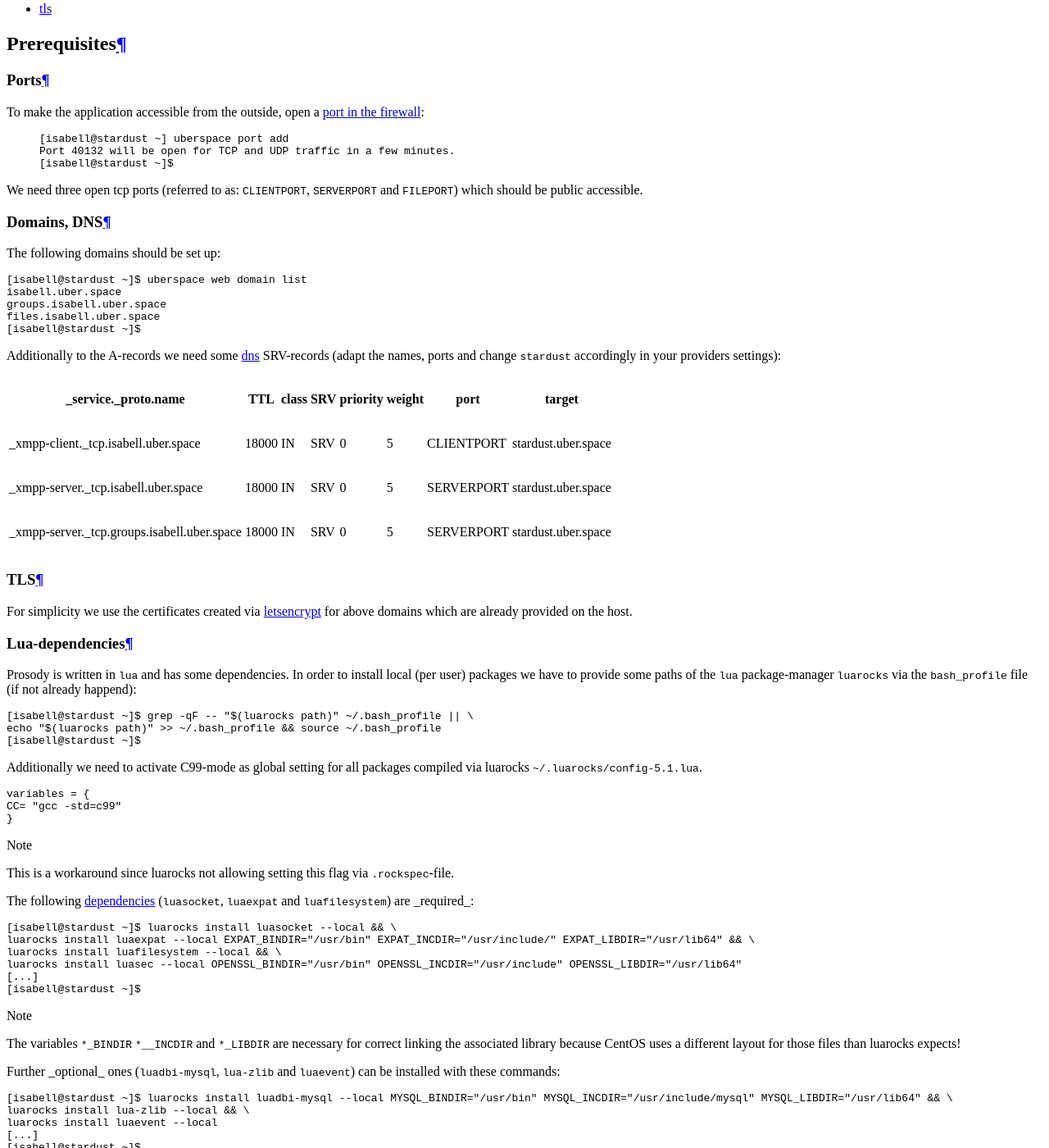
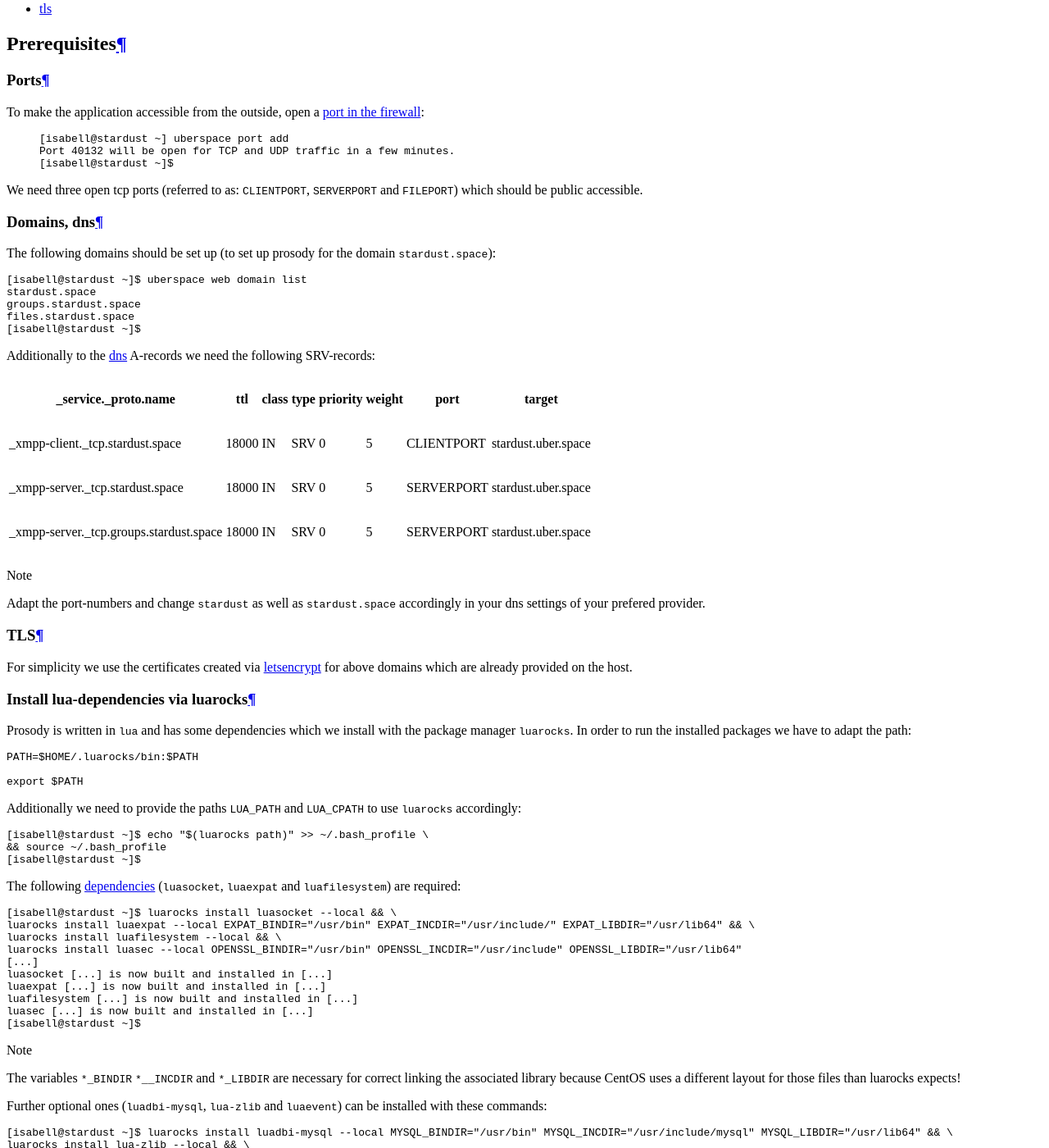
Before and after one commit to Uberspace/lab, a Sphinx documentation site: the page built from source/guide_prosody.rst, in a window 1280 px wide and 1400 px high, scrolled down 2570 px. Shown: the whole window at 82% size. Built offline with Sphinx 7.4.7 and the Read the Docs theme 2.0.0, drawn with Linux system fonts in a browser that asks for light colours; some of the changed text lies outside the part shown.

Commit message:
[prosody] improved ordering and minor fixes

```diff
--- a/source/guide_prosody.rst
+++ b/source/guide_prosody.rst
@@ -35,55 +35,56 @@ Ports
 
 We need three open tcp ports (referred to as: ``CLIENTPORT``, ``SERVERPORT`` and ``FILEPORT``) which should be public accessible.
 
-Domains, DNS
+Domains, dns
 ------------
-The following domains should be set up:
+The following domains should be set up (to set up prosody for the domain ``stardust.space``):
 
 ::
 
  [isabell@stardust ~]$ uberspace web domain list
- isabell.uber.space
- groups.isabell.uber.space
- files.isabell.uber.space
+ stardust.space
+ groups.stardust.space
+ files.stardust.space
  [isabell@stardust ~]$
 
-Additionally to the A-records we need some dns_ SRV-records (adapt the names, ports and change ``stardust`` accordingly in your providers settings):
+Additionally to the dns_ A-records we need the following SRV-records:
 
-+---------------------------------------------+-------+-------+-----+----------+--------+--------------+-----------------------+
-|  _service._proto.name			      | TTL   | class | SRV | priority | weight | port         | target	               |
-+=============================================+=======+=======+=====+==========+========+==============+=======================+
-| _xmpp-client._tcp.isabell.uber.space	      | 18000 | IN    | SRV | 0        | 5      | CLIENTPORT   | stardust.uber.space   |
-+---------------------------------------------+-------+-------+-----+----------+--------+--------------+-----------------------+
-| _xmpp-server._tcp.isabell.uber.space	      | 18000 | IN    | SRV | 0        | 5      | SERVERPORT   | stardust.uber.space   |
-+---------------------------------------------+-------+-------+-----+----------+--------+--------------+-----------------------+
-| _xmpp-server._tcp.groups.isabell.uber.space | 18000 | IN    | SRV | 0        | 5      | SERVERPORT   | stardust.uber.space   |
-+---------------------------------------------+-------+-------+-----+----------+--------+--------------+-----------------------+
++---------------------------------------------+-------+-------+------+----------+--------+--------------+-----------------------+
+|  _service._proto.name			      | ttl   | class | type | priority | weight | port         | target                |
++=============================================+=======+=======+======+==========+========+==============+=======================+
+| _xmpp-client._tcp.stardust.space	      | 18000 | IN    | SRV  | 0        | 5      | CLIENTPORT   | stardust.uber.space   |
++---------------------------------------------+-------+-------+------+----------+--------+--------------+-----------------------+
+| _xmpp-server._tcp.stardust.space	      | 18000 | IN    | SRV  | 0        | 5      | SERVERPORT   | stardust.uber.space   |
++---------------------------------------------+-------+-------+------+----------+--------+--------------+-----------------------+
+| _xmpp-server._tcp.groups.stardust.space     | 18000 | IN    | SRV  | 0        | 5      | SERVERPORT   | stardust.uber.space   |
++---------------------------------------------+-------+-------+------+----------+--------+--------------+-----------------------+
+
+.. note:: Adapt the port-numbers and change ``stardust`` as well as ``stardust.space`` accordingly in your dns settings of your prefered provider.
 
 TLS
 ---
 For simplicity we use the certificates created via letsencrypt_ for above domains which are already provided on the host.
 
-Lua-dependencies
-----------------
+Install lua-dependencies via luarocks
+-------------------------------------
 
-Prosody is written in ``lua`` and has some dependencies. In order to install local (per user) packages we have to provide some paths of the ``lua`` package-manager ``luarocks`` via the ``bash_profile`` file (if not already happend):
+Prosody is written in ``lua`` and has some dependencies which we install with the package manager ``luarocks``. In order to run the installed packages we have to adapt the path:
 
 ::
 
- [isabell@stardust ~]$ grep -qF -- "$(luarocks path)" ~/.bash_profile || \
- echo "$(luarocks path)" >> ~/.bash_profile && source ~/.bash_profile
+ PATH=$HOME/.luarocks/bin:$PATH
+
+ export $PATH
+
+Additionally we need to provide the paths ``LUA_PATH`` and ``LUA_CPATH`` to use ``luarocks`` accordingly:
+
+::
+
+ [isabell@stardust ~]$ echo "$(luarocks path)" >> ~/.bash_profile \
+ && source ~/.bash_profile
  [isabell@stardust ~]$
 
-Additionally we need to activate C99-mode as global setting for all packages compiled via luarocks ``~/.luarocks/config-5.1.lua``.
-::
-
- variables = {
- CC= "gcc -std=c99"
- }
-
-.. note:: This is a workaround since luarocks not allowing setting this flag via ``.rockspec``-file.
-
-The following dependencies_ (``luasocket``, ``luaexpat`` and ``luafilesystem``) are _required_:
+The following dependencies_ (``luasocket``, ``luaexpat`` and ``luafilesystem``) are required:
 
 ::
 
@@ -92,11 +93,15 @@ The following dependencies_ (``luasocket``, ``luaexpat`` and ``luafilesystem``)
  luarocks install luafilesystem --local && \
  luarocks install luasec --local OPENSSL_BINDIR="/usr/bin" OPENSSL_INCDIR="/usr/include" OPENSSL_LIBDIR="/usr/lib64"
  [...]
+ luasocket [...] is now built and installed in [...]
+ luaexpat [...] is now built and installed in [...]
+ luafilesystem [...] is now built and installed in [...]
+ luasec [...] is now built and installed in [...]
  [isabell@stardust ~]$
 
 .. note:: The variables ``*_BINDIR`` ``*__INCDIR`` and ``*_LIBDIR`` are necessary for correct linking the associated library because CentOS uses a different layout for those files than luarocks expects!
 
-Further _optional_ ones (``luadbi-mysql``, ``lua-zlib`` and ``luaevent``) can be installed with these commands:
+Further optional ones (``luadbi-mysql``, ``lua-zlib`` and ``luaevent``) can be installed with these commands:
 
 ::
 
@@ -104,9 +109,25 @@ Further _optional_ ones (``luadbi-mysql``, ``lua-zlib`` and ``luaevent``) can be
  luarocks install lua-zlib --local && \
  luarocks install luaevent --local
  [...]
+ luadbi [...] is now built and installed in [...]
+ luadbi-mysql [...] is now built and installed in [...]
+ lua-zlib [...] is now built and installed in [...]
+ luaevent [...] is now built and installed in [...]
  [isabell@stardust ~]$
 
 To list the installed packages with their versions use the command ``luarocks list``.
+
+Set c99 compilation flag
+------------------------
+In order to built prosody we have to activate C99-mode as global setting for all packages compiled via luarocks ``~/.luarocks/config-5.1.lua``.
+
+::
+
+ variables = {
+ CC= "gcc -std=c99"
+ }
+
+.. note:: This is a temporary workaround since luarocks not allowing setting this flag via ``.rockspec``-file.
 
 MySQL-database
 --------------
@@ -125,11 +146,14 @@ Install prosody with an (currently unofficial) ``.rockspec``-file:
 
 ::
 
- [isabell@stardust ~]$ luarocks install --tree=fapsi prosody --local
+ [isabell@stardust ~]$ luarocks install --server=http://luarocks.org/manifests/fapsi prosody --local
  [...]
+ luabitop [...] is now built and installed in [...]
+ cqueues [...] is now built and installed in [...]
+ prosody [...] is now built and installed in [...]
  [isabell@stardust ~]$
 
-.. note:: Prosody only provides rockspecs for all modules individually (refer to: _prosodyrockspecs) and I am currently not listed as official maintainer on luarocks.
+.. note:: Prosody only provides rockspecs for all modules individually (refer to `prosody rocks <https://packages.prosody.im/rocks>`_ ) and currently there isn't a up-to-date version on luarocks. Please make sure you want to install the provided unofficial rockspec file.
 
 Adapt the ``.bash_profile`` again :
 
```
Also changed, not shown: other parts of source/guide_prosody.rst (+0 -2 lines).
